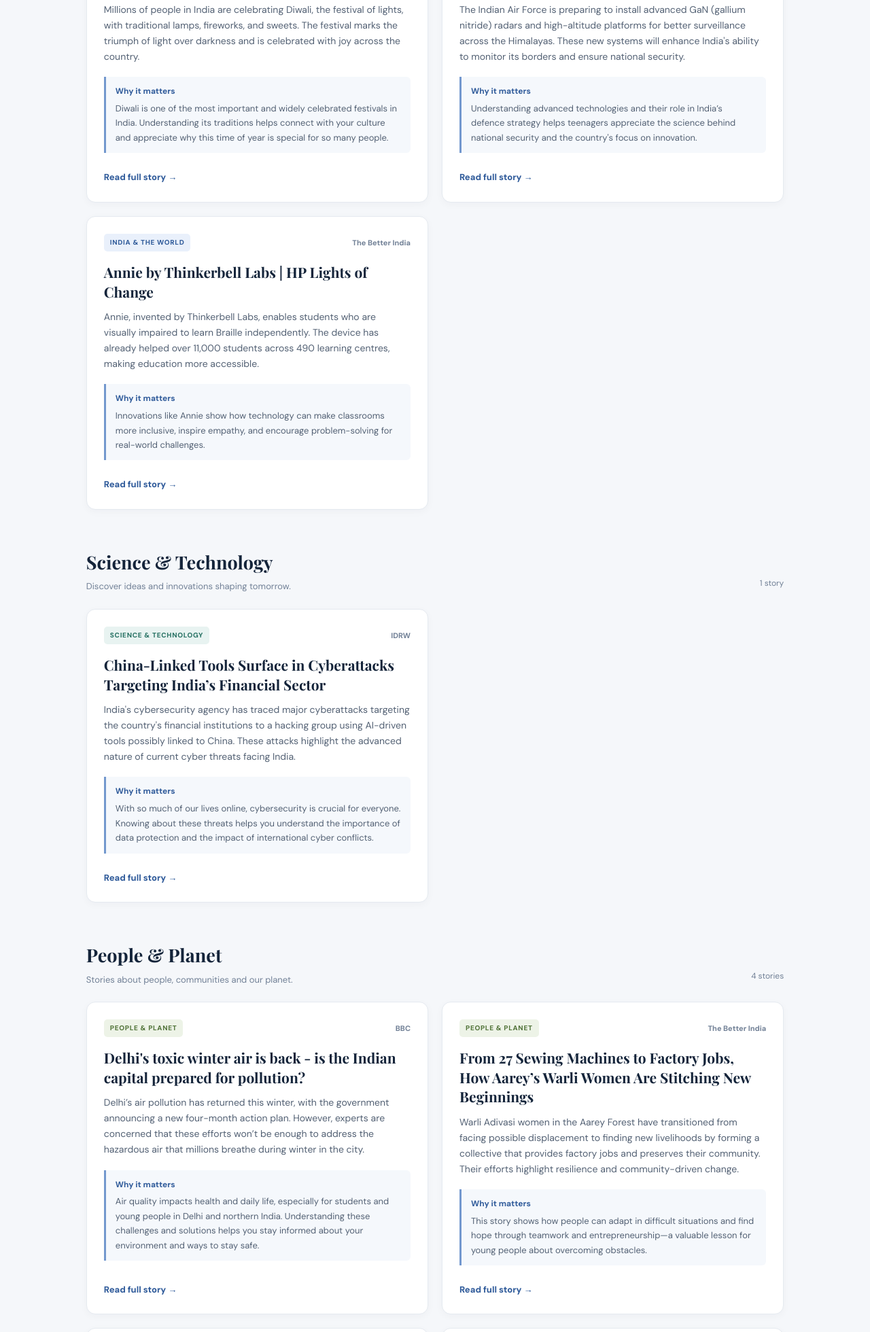
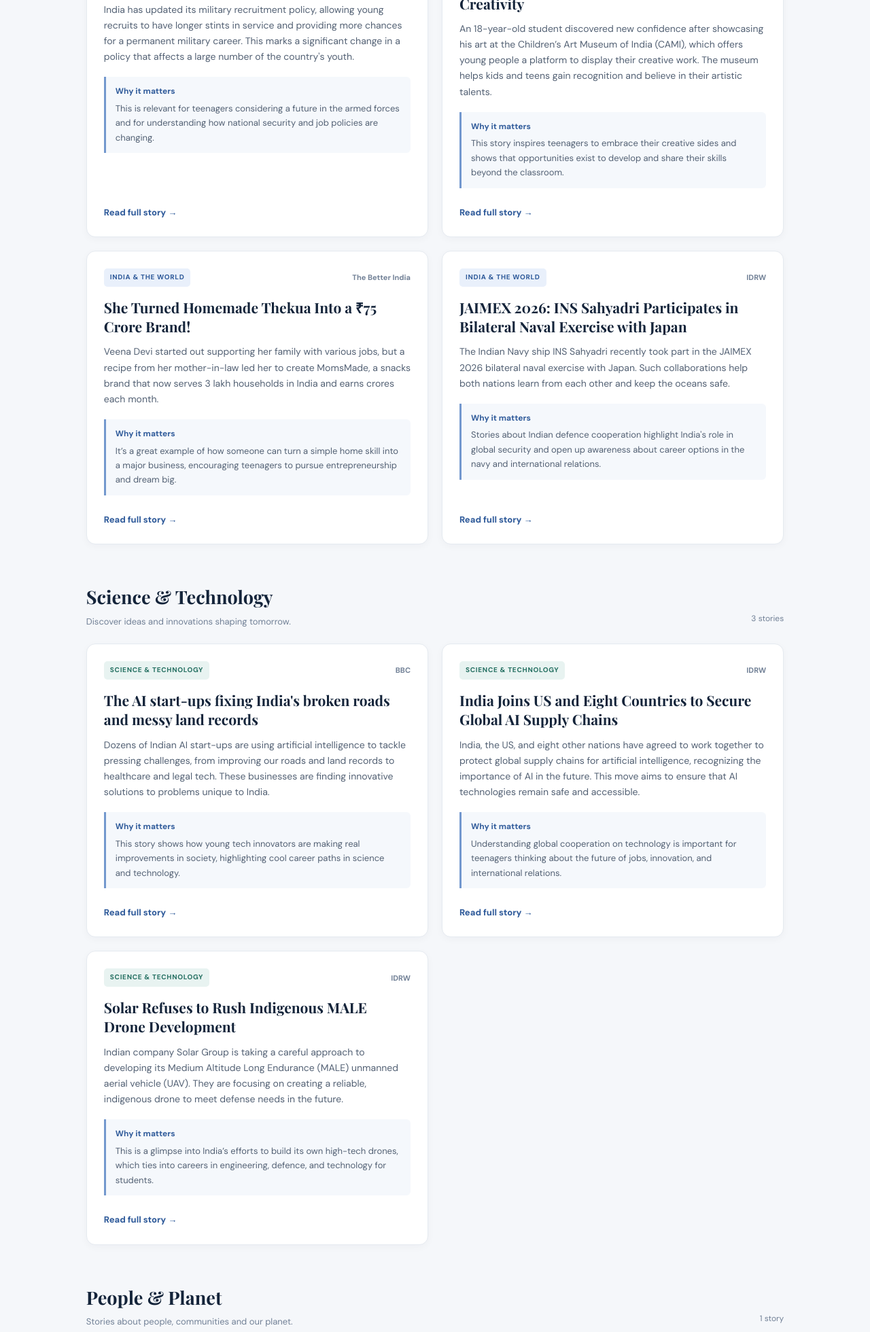
Before and after one commit to ashishdabhikar/TeenNews, a plain HTML site: page index.html in a window 1280 px wide. Shown: the part 840-2800 px from the top of the page at 68% size. Drawn offline with nearby package versions, Linux system fonts and the light colour scheme.

Commit message:
Update  newspaper

```diff
--- a/index.html
+++ b/index.html
@@ -369,7 +369,7 @@
           <p>Understand the events shaping our world.</p>
         </div>
         <span class="section-count">
-          3 stories
+          4 stories
         </span>
       </div>
 
@@ -385,22 +385,88 @@
         </span>
       </div>
 
-      <h2>Homes and temples glow across India as Diwali celebrations begin</h2>
+      <h2>Is India rethinking its short-term military recruitment scheme?</h2>
 
       <p class="description">
-        Millions of people in India are celebrating Diwali, the festival of lights, with traditional lamps, fireworks, and sweets. The festival marks the triumph of light over darkness and is celebrated with joy across the country.
+        India has updated its military recruitment policy, allowing young recruits to have longer stints in service and providing more chances for a permanent military career. This marks a significant change in a policy that affects a large number of the country&#039;s youth.
       </p>
 
 
             <div class="why-matters">
               <strong>Why it matters</strong>
-              <p>Diwali is one of the most important and widely celebrated festivals in India. Understanding its traditions helps connect with your culture and appreciate why this time of year is special for so many people.</p>
+              <p>This is relevant for teenagers considering a future in the armed forces and for understanding how national security and job policies are changing.</p>
             </div>
 
 
       <a
         class="read-link"
-        href="https://www.bbc.co.uk/news/articles/cm70pdwz122ro?at_medium=RSS&amp;at_campaign=rss"
+        href="https://www.bbc.co.uk/news/articles/c8ly0yr7wv1no?at_medium=RSS&amp;at_campaign=rss"
+        target="_blank"
+        rel="noopener noreferrer"
+      >
+        Read full story →
+      </a>
+    </article>
+
+    <article class="article-card">
+      <div class="card-top">
+        <span class="category-tag india">
+          India &amp; The World
+        </span>
+        <span class="source-name">
+          The Better India
+        </span>
+      </div>
+
+      <h2>‘I Thought I Was Bad at Art’: How a Museum Is Changing the Way Children See Their Creativity</h2>
+
+      <p class="description">
+        An 18-year-old student discovered new confidence after showcasing his art at the Children’s Art Museum of India (CAMI), which offers young people a platform to display their creative work. The museum helps kids and teens gain recognition and believe in their artistic talents.
+      </p>
+
+
+            <div class="why-matters">
+              <strong>Why it matters</strong>
+              <p>This story inspires teenagers to embrace their creative sides and shows that opportunities exist to develop and share their skills beyond the classroom.</p>
+            </div>
+
+
+      <a
+        class="read-link"
+        href="https://thebetterindia.com/young-achievers/children-art-museum-india-young-artists-teen-founders-supporting-creativity-12817689"
+        target="_blank"
+        rel="noopener noreferrer"
+      >
+        Read full story →
+      </a>
+    </article>
+
+    <article class="article-card">
+      <div class="card-top">
+        <span class="category-tag india">
+          India &amp; The World
+        </span>
+        <span class="source-name">
+          The Better India
+        </span>
+      </div>
+
+      <h2>She Turned Homemade Thekua Into a ₹75 Crore Brand!</h2>
+
+      <p class="description">
+        Veena Devi started out supporting her family with various jobs, but a recipe from her mother-in-law led her to create MomsMade, a snacks brand that now serves 3 lakh households in India and earns crores each month.
+      </p>
+
+
+            <div class="why-matters">
+              <strong>Why it matters</strong>
+              <p>It’s a great example of how someone can turn a simple home skill into a major business, encouraging teenagers to pursue entrepreneurship and dream big.</p>
+            </div>
+
+
+      <a
+        class="read-link"
+        href="https://thebetterindia.com/videos/food/she-turned-homemade-thekua-into-a-75-crore-brand-12818084"
         target="_blank"
         rel="noopener noreferrer"
       >
@@ -418,55 +484,22 @@
         </span>
       </div>
 
-      <h2>GaN Radars, High-Altitude Platforms to Strengthen India’s Himalayan Surveillance</h2>
+      <h2>JAIMEX 2026: INS Sahyadri Participates in Bilateral Naval Exercise with Japan</h2>
 
       <p class="description">
-        The Indian Air Force is preparing to install advanced GaN (gallium nitride) radars and high-altitude platforms for better surveillance across the Himalayas. These new systems will enhance India&#039;s ability to monitor its borders and ensure national security.
+        The Indian Navy ship INS Sahyadri recently took part in the JAIMEX 2026 bilateral naval exercise with Japan. Such collaborations help both nations learn from each other and keep the oceans safe.
       </p>
 
 
             <div class="why-matters">
               <strong>Why it matters</strong>
-              <p>Understanding advanced technologies and their role in India’s defence strategy helps teenagers appreciate the science behind national security and the country&#039;s focus on innovation.</p>
+              <p>Stories about Indian defence cooperation highlight India&#039;s role in global security and open up awareness about career options in the navy and international relations.</p>
             </div>
 
 
       <a
         class="read-link"
-        href="https://idrw.org/india-himalayan-radar-shield-gan-radars-haps-ai/"
-        target="_blank"
-        rel="noopener noreferrer"
-      >
-        Read full story →
-      </a>
-    </article>
-
-    <article class="article-card">
-      <div class="card-top">
-        <span class="category-tag india">
-          India &amp; The World
-        </span>
-        <span class="source-name">
-          The Better India
-        </span>
-      </div>
-
-      <h2>Annie by Thinkerbell Labs | HP Lights of Change</h2>
-
-      <p class="description">
-        Annie, invented by Thinkerbell Labs, enables students who are visually impaired to learn Braille independently. The device has already helped over 11,000 students across 490 learning centres, making education more accessible.
-      </p>
-
-
-            <div class="why-matters">
-              <strong>Why it matters</strong>
-              <p>Innovations like Annie show how technology can make classrooms more inclusive, inspire empathy, and encourage problem-solving for real-world challenges.</p>
-            </div>
-
-
-      <a
-        class="read-link"
-        href="https://thebetterindia.com/videos/annie-by-thinkerbell-labs-hp-lights-of-change-12792035"
+        href="https://idrw.org/jaimex-2026-ins-sahyadri-participates-in-bilateral-naval-exercise-with-japan/"
         target="_blank"
         rel="noopener noreferrer"
       >
@@ -484,7 +517,7 @@
           <p>Discover ideas and innovations shaping tomorrow.</p>
         </div>
         <span class="section-count">
-          1 story
+          3 stories
         </span>
       </div>
 
@@ -496,26 +529,92 @@
           Science &amp; Technology
         </span>
         <span class="source-name">
-          IDRW
+          BBC
         </span>
       </div>
 
-      <h2>China-Linked Tools Surface in Cyberattacks Targeting India’s Financial Sector</h2>
+      <h2>The AI start-ups fixing India&#039;s broken roads and messy land records</h2>
 
       <p class="description">
-        India&#039;s cybersecurity agency has traced major cyberattacks targeting the country&#039;s financial institutions to a hacking group using AI-driven tools possibly linked to China. These attacks highlight the advanced nature of current cyber threats facing India.
+        Dozens of Indian AI start-ups are using artificial intelligence to tackle pressing challenges, from improving our roads and land records to healthcare and legal tech. These businesses are finding innovative solutions to problems unique to India.
       </p>
 
 
             <div class="why-matters">
               <strong>Why it matters</strong>
-              <p>With so much of our lives online, cybersecurity is crucial for everyone. Knowing about these threats helps you understand the importance of data protection and the impact of international cyber conflicts.</p>
+              <p>This story shows how young tech innovators are making real improvements in society, highlighting cool career paths in science and technology.</p>
             </div>
 
 
       <a
         class="read-link"
-        href="https://idrw.org/china-linked-tools-surface-in-cyberattacks-targeting-indias-financial-sector/"
+        href="https://www.bbc.co.uk/news/articles/c820vnln2lzpo?at_medium=RSS&amp;at_campaign=rss"
+        target="_blank"
+        rel="noopener noreferrer"
+      >
+        Read full story →
+      </a>
+    </article>
+
+    <article class="article-card">
+      <div class="card-top">
+        <span class="category-tag technology">
+          Science &amp; Technology
+        </span>
+        <span class="source-name">
+          IDRW
+        </span>
+      </div>
+
+      <h2>India Joins US and Eight Countries to Secure Global AI Supply Chains</h2>
+
+      <p class="description">
+        India, the US, and eight other nations have agreed to work together to protect global supply chains for artificial intelligence, recognizing the importance of AI in the future. This move aims to ensure that AI technologies remain safe and accessible.
+      </p>
+
+
+            <div class="why-matters">
+              <strong>Why it matters</strong>
+              <p>Understanding global cooperation on technology is important for teenagers thinking about the future of jobs, innovation, and international relations.</p>
+            </div>
+
+
+      <a
+        class="read-link"
+        href="https://idrw.org/india-joins-us-and-eight-countries-to-secure-global-ai-supply-chains/"
+        target="_blank"
+        rel="noopener noreferrer"
+      >
+        Read full story →
+      </a>
+    </article>
+
+    <article class="article-card">
+      <div class="card-top">
+        <span class="category-tag technology">
+          Science &amp; Technology
+        </span>
+        <span class="source-name">
+          IDRW
+        </span>
+      </div>
+
+      <h2>Solar Refuses to Rush Indigenous MALE Drone Development</h2>
+
+      <p class="description">
+        Indian company Solar Group is taking a careful approach to developing its Medium Altitude Long Endurance (MALE) unmanned aerial vehicle (UAV). They are focusing on creating a reliable, indigenous drone to meet defense needs in the future.
+      </p>
+
+
+            <div class="why-matters">
+              <strong>Why it matters</strong>
+              <p>This is a glimpse into India’s efforts to build its own high-tech drones, which ties into careers in engineering, defence, and technology for students.</p>
+            </div>
+
+
+      <a
+        class="read-link"
+        href="https://idrw.org/solar-group-indigenous-male-uav-development-manish-nuwal/"
         target="_blank"
         rel="noopener noreferrer"
       >
@@ -533,7 +632,7 @@
           <p>Stories about people, communities and our planet.</p>
         </div>
         <span class="section-count">
-          4 stories
+          1 story
         </span>
       </div>
 
@@ -545,125 +644,26 @@
           People &amp; Planet
         </span>
         <span class="source-name">
-          BBC
+          The Better India
         </span>
       </div>
 
-      <h2>Delhi&#039;s toxic winter air is back - is the Indian capital prepared for pollution?</h2>
+      <h2>Once An Earthshot Awards Winner, This Indian Startup Is Turning Stubble Into Biochar</h2>
 
       <p class="description">
-        Delhi’s air pollution has returned this winter, with the government announcing a new four-month action plan. However, experts are concerned that these efforts won’t be enough to address the hazardous air that millions breathe during winter in the city.
+        Takachar, a climate-tech startup, is helping address air pollution by turning harmful crop residue (stubble) into useful biochar instead of burning it. Their portable technology helps reduce pollution, especially in northern India.
       </p>
 
 
             <div class="why-matters">
               <strong>Why it matters</strong>
-              <p>Air quality impacts health and daily life, especially for students and young people in Delhi and northern India. Understanding these challenges and solutions helps you stay informed about your environment and ways to stay safe.</p>
+              <p>The story shows how young innovators are solving environmental problems, offering inspiration for those interested in science and sustainability.</p>
             </div>
 
 
       <a
         class="read-link"
-        href="https://www.bbc.co.uk/news/articles/cm78p0n09q3xo?at_medium=RSS&amp;at_campaign=rss"
-        target="_blank"
-        rel="noopener noreferrer"
-      >
-        Read full story →
-      </a>
-    </article>
-
-    <article class="article-card">
-      <div class="card-top">
-        <span class="category-tag planet">
-          People &amp; Planet
-        </span>
-        <span class="source-name">
-          The Better India
-        </span>
-      </div>
-
-      <h2>From 27 Sewing Machines to Factory Jobs, How Aarey’s Warli Women Are Stitching New Beginnings</h2>
-
-      <p class="description">
-        Warli Adivasi women in the Aarey Forest have transitioned from facing possible displacement to finding new livelihoods by forming a collective that provides factory jobs and preserves their community. Their efforts highlight resilience and community-driven change.
-      </p>
-
-
-            <div class="why-matters">
-              <strong>Why it matters</strong>
-              <p>This story shows how people can adapt in difficult situations and find hope through teamwork and entrepreneurship—a valuable lesson for young people about overcoming obstacles.</p>
-            </div>
-
-
-      <a
-        class="read-link"
-        href="https://thebetterindia.com/young-achievers/aarey-warli-adivasi-women-stitching-factory-jobs-12789781"
-        target="_blank"
-        rel="noopener noreferrer"
-      >
-        Read full story →
-      </a>
-    </article>
-
-    <article class="article-card">
-      <div class="card-top">
-        <span class="category-tag planet">
-          People &amp; Planet
-        </span>
-        <span class="source-name">
-          The Better India
-        </span>
-      </div>
-
-      <h2>From Classroom Ideas to Working Models</h2>
-
-      <p class="description">
-        At vivo Ignite 2026, school students developed real-world solutions for issues like groundwater depletion, pollution, and cybersecurity, under expert mentorship and national exposure. This initiative encourages young innovators to turn their ideas into practical projects.
-      </p>
-
-
-            <div class="why-matters">
-              <strong>Why it matters</strong>
-              <p>Seeing students turn ideas into working models is motivating for teenagers and shows how youth can make a difference through creativity and science.</p>
-            </div>
-
-
-      <a
-        class="read-link"
-        href="https://thebetterindia.com/videos/knowledge/from-classroom-ideas-to-working-models-12791748"
-        target="_blank"
-        rel="noopener noreferrer"
-      >
-        Read full story →
-      </a>
-    </article>
-
-    <article class="article-card">
-      <div class="card-top">
-        <span class="category-tag planet">
-          People &amp; Planet
-        </span>
-        <span class="source-name">
-          The Better India
-        </span>
-      </div>
-
-      <h2>What If a Firecracker Left No Smoke? This IISER Scientist Found an Unusual Way to Make One</h2>
-
-      <p class="description">
-        Scientist Samrat Ghosh from IISER has developed a smoke-free firecracker, offering an innovative approach to traditional firecrackers. This invention can help reduce pollution during festivals while preserving the fun of celebrations.
-      </p>
-
-
-            <div class="why-matters">
-              <strong>Why it matters</strong>
-              <p>This story highlights Indian scientific innovation with a direct impact on festivities and the environment—encouraging students to think about eco-friendly solutions.</p>
-            </div>
-
-
-      <a
-        class="read-link"
-        href="https://thebetterindia.com/innovation/smoke-free-firecrackers-samrat-ghosh-scientist-indian-innovation-12787818"
+        href="https://thebetterindia.com/conservation/nature/takachar-stubble-burning-biochar-earthshot-prize-12816727"
         target="_blank"
         rel="noopener noreferrer"
       >
@@ -678,7 +678,7 @@
 
   <footer class="site-footer">
     <div class="brand">Teen<span>News</span></div>
-    <p>Curated stories from BBC · IDRW · The Better India.</p>
+    <p>Curated stories from BBC · The Better India · IDRW.</p>
     <p>Stay curious. Keep learning.</p>
   </footer>
 
```
